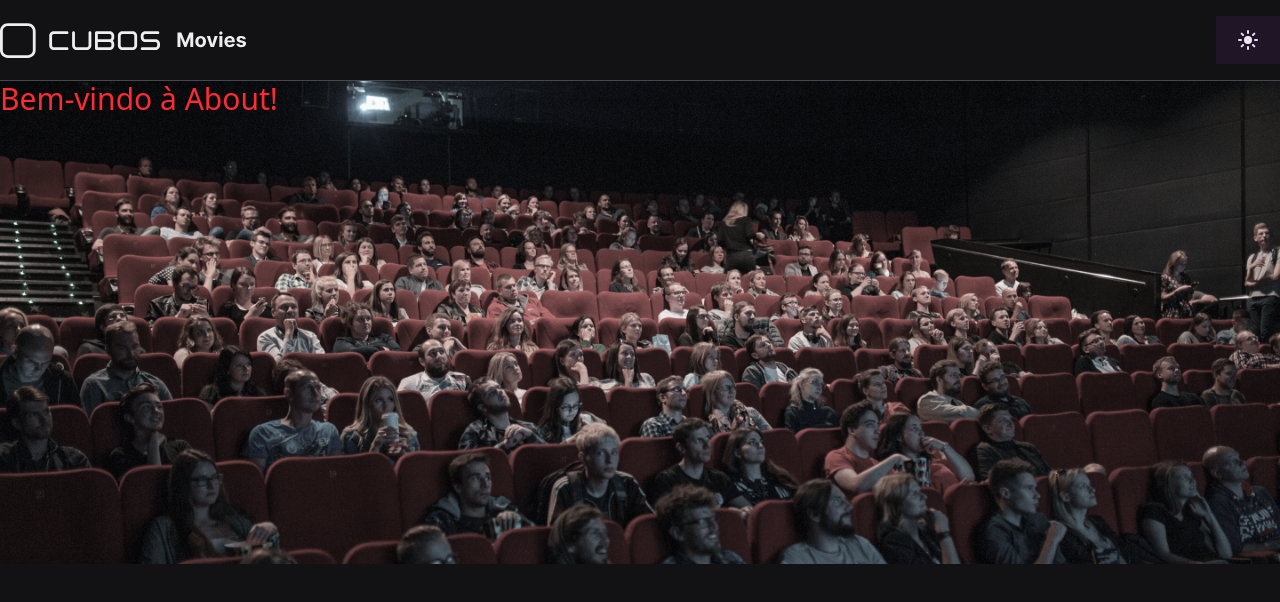
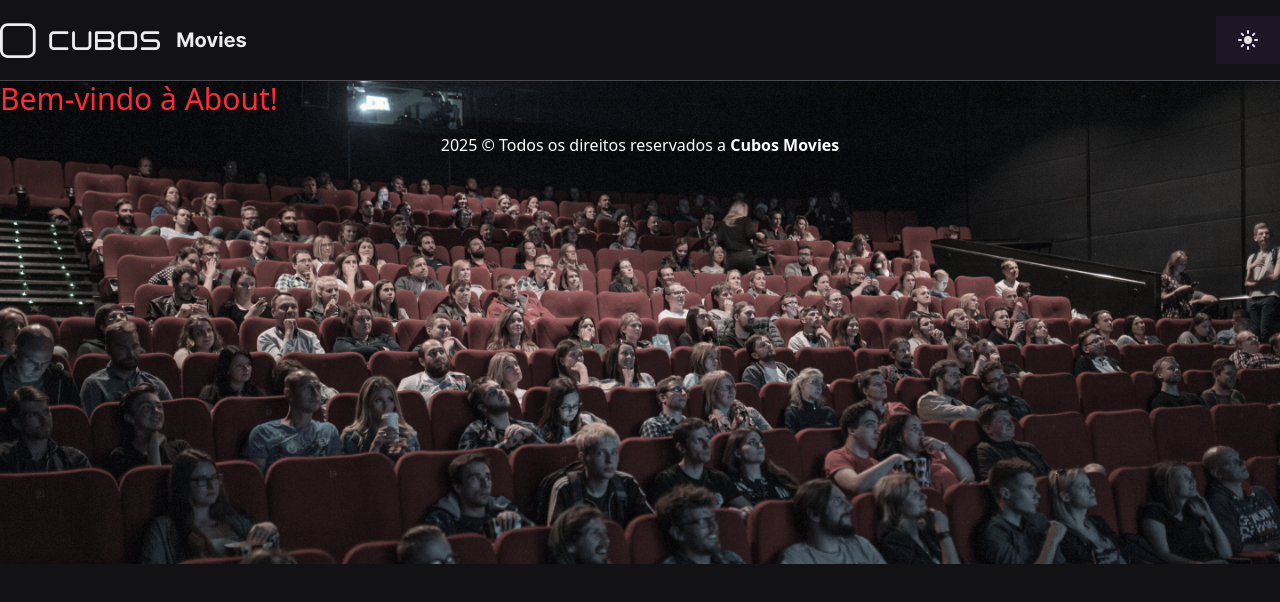
Before and after one commit to FellipeMiguel/teste-tecnico-cubos, a React (Vite) app: page /about/1 in a window 1280 px wide. Shown: the top 602 px of the page. Built offline with nearby package versions, Linux system fonts and the light colour scheme.

Commit message:
feat: criacão do footer

```diff
--- a/src/App.jsx
+++ b/src/App.jsx
@@ -2,6 +2,7 @@ import { BrowserRouter as Router, Route, Routes } from "react-router-dom";
 import Home from "./pages/home";
 import About from "./pages/about";
 import Topbar from "./components/topbar";
+import Footer from "./components/footer";
 
 const App = () => {
   return (
@@ -13,6 +14,7 @@ const App = () => {
             <Route path="/" element={<Home />} />
             <Route path="/about/:id" element={<About />} />
           </Routes>
+          <Footer />
         </div>
       </div>
     </Router>
--- /dev/null
+++ b/src/components/footer.jsx
@@ -0,0 +1,15 @@
+const Footer = () => {
+  const date = new Date();
+  const year = date.getFullYear();
+
+  return (
+    <footer className="flex items-center justify-center p-4">
+      <p className="text-white">
+        <span>{year}</span> &#169; Todos os direitos reservados a{" "}
+        <span className="font-bold">Cubos Movies</span>
+      </p>
+    </footer>
+  );
+};
+
+export default Footer;
```
